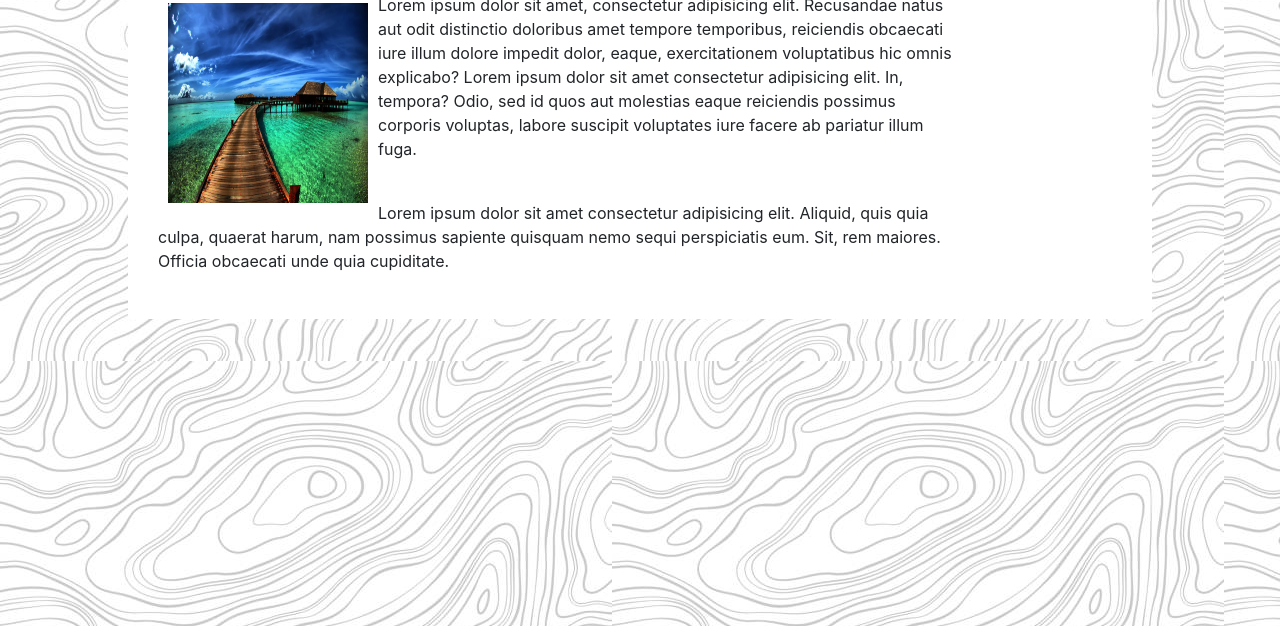
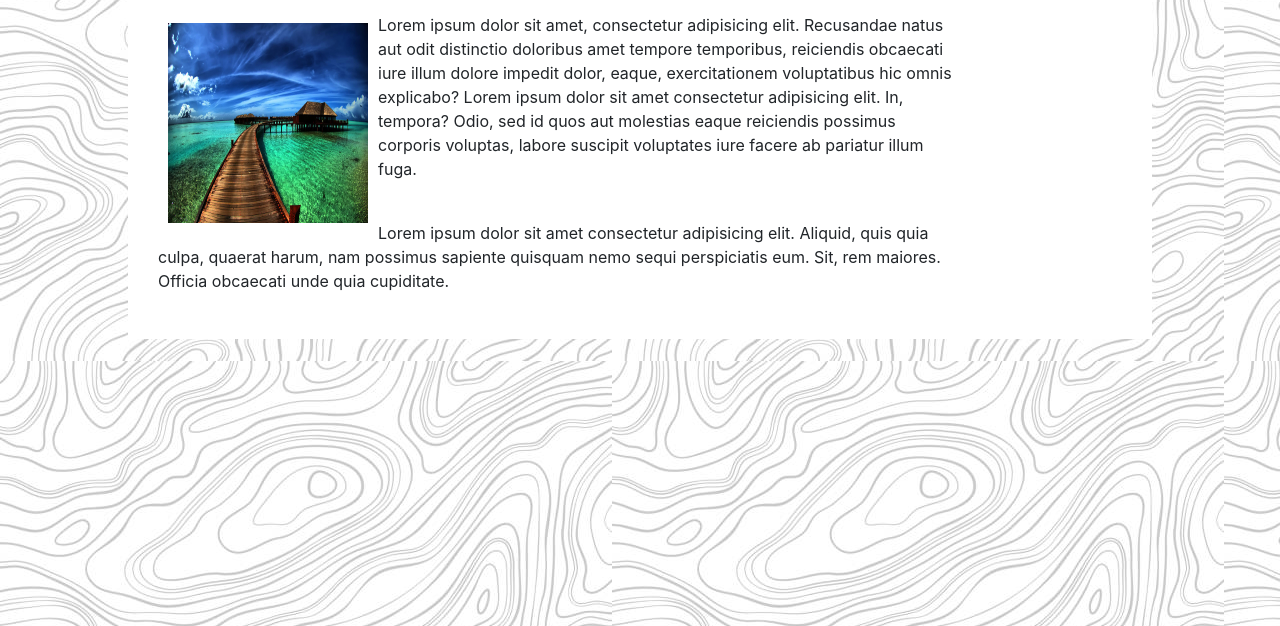
Before and after one commit to Jpeyton-hub/PortfolioHomework, a plain HTML site: page index.html in a window 1280 px wide. Shown: the part 174-800 px from the top of the page. Drawn offline with nearby package versions, Linux system fonts and the light colour scheme.

Commit message:
Finished README with screenshots and made one last touchup on index margins

```diff
--- a/index.html
+++ b/index.html
@@ -34,7 +34,7 @@
       </div>
     </nav>
 
-    <div class="container" style="background-color: white; padding: 30px; max-width: 80%;">
+    <div class="container" style="background-color: white; padding: 30px; max-width: 80%; margin-top: 20px; margin-bottom: 20px;">
       <div class="row">
         <div class="col-md-10">
           <h1>About Me</h1>
```
Also changed, not shown: Images/aboutnarrow.jpeg (added), Images/aboutwide.jpeg (added), Images/contactnarrow.jpeg (added), Images/contactwide.jpeg (added), Images/portfolionarrow.jpeg (added), Images/portfoliowide.jpeg (added), 1 other file.
